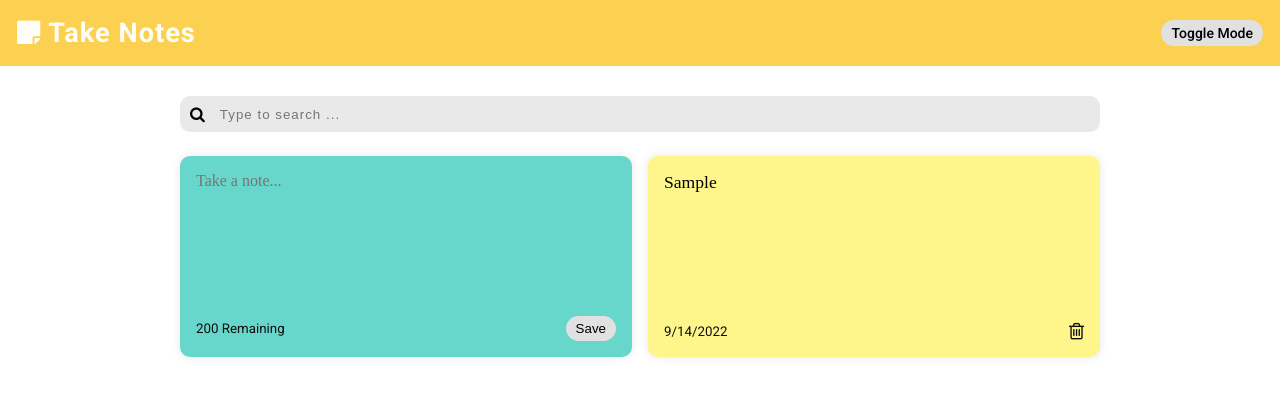
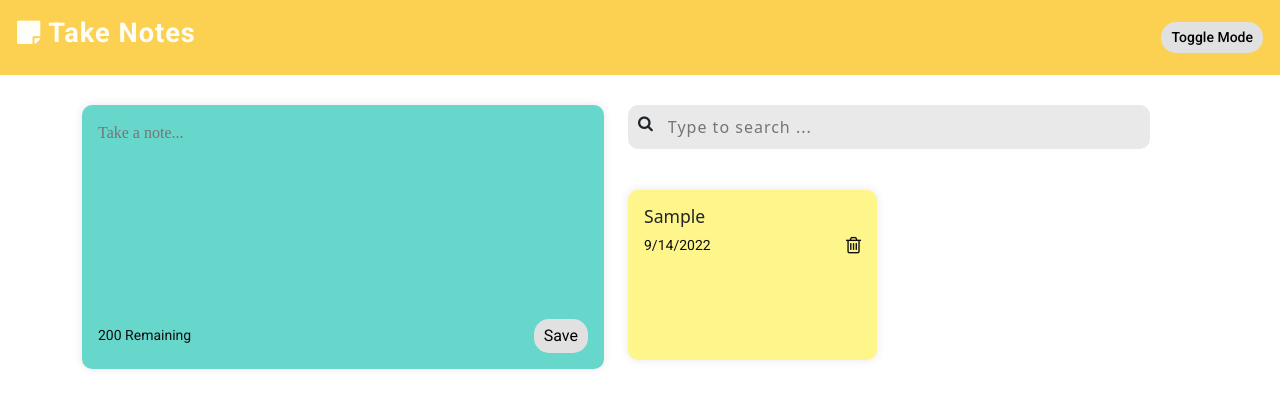
Before and after one commit to samipak458/Take-Online-Notes-With-Azure-Services, a React (Create React App) app: page / in a window 1280 px wide. Both pictures are taken after typing "Sample" into the empty fields and a click on the button "Save". Shown: the top 408 px of the page. Built offline with nearby package versions, Linux system fonts and the light colour scheme.

Commit message:
positioning changes
I added bootstrap to the project and used to make some positioning changes in the app . so it looks better I think .
Also , I added a text message when there is nothing matching the search box text

```diff
--- a/package.json
+++ b/package.json
@@ -6,6 +6,7 @@
     "@testing-library/jest-dom": "^5.16.5",
     "@testing-library/react": "^13.4.0",
     "@testing-library/user-event": "^13.5.0",
+    "bootstrap": "^5.2.2",
     "react": "^18.2.0",
     "react-dom": "^18.2.0",
     "react-scripts": "5.0.1",
--- a/src/App.css
+++ b/src/App.css
@@ -48,11 +48,11 @@
   min-height: 100vh;
 }
 
-.notes-container {
+/* .notes-container {
   display: grid;
   gap: 1rem;
   grid-template-columns: repeat(auto-fit, minmax(250px, 1fr));
-}
+} */
 
 .newNote {
   background-color: #67d7cc;
@@ -60,16 +60,17 @@
   padding: 1rem;
   min-height: 170px;
   box-shadow: 0 0 10px rgba(0, 0, 0, 0.1);
-  display: flex;
-  flex-direction: column;
-  justify-content: space-between;
+  /* display: block;
+  width: 100%; */
+  /* flex-direction: column; */
+  /* justify-content: space-between; */
 }
 
 textarea {
   font-family:'Times New Roman', Times, serif !important;
   font-size: 1.0rem;
   border: none;
-  resize: none;
+  resize: none !important;
   background-color: #67d7cc;
 }
 
@@ -95,10 +96,6 @@ textarea:focus {
   padding: 1rem;
   min-height: 170px;
   box-shadow: 0 0 10px rgba(0, 0, 0, 0.1);
-  display: flex;
-  flex-direction: column;
-  justify-content: space-between;
-  /* font-family:Arial, Helvetica, sans-serif; */
 }
 
 .note-title {
--- a/src/App.js
+++ b/src/App.js
@@ -4,7 +4,7 @@ import Notes from './Components/Notes';
 import CreateNote from './Components/CreateNote';
 import Search from './Components/Search';
 import './App.css';
-
+import "bootstrap/dist/css/bootstrap.min.css";
 
 const App = () => {
 
@@ -51,26 +51,43 @@ const App = () => {
         <Header handleDarkMode={setDarkMode} />
 
         <div className='container'>
-          <Search handleSearchNote={setSearchText} />
           <div className="notes-container">
+            <div className='row'>
+              <div className='row col-12 col-lg-6'>
+                <div className='col mb-3'>
                   <CreateNote
                     handleAddNote={addNote}
                   />
+                </div>
+              </div>
+              <div className='row col-12 col-lg-6'>
+                <div className='col-12'>
+                  <Search handleSearchNote={setSearchText} />
+                </div>
+                {
+                  (searchText !== '' && notes.findIndex(note => note.text.toLowerCase().includes(searchText.toLowerCase())) === -1) ?
+                    <p className='text-center'>No item found !</p> :
+                    notes.filter((notes) => notes.text.toLowerCase().includes(searchText.toLowerCase())).reverse().map((note, index) => {
+                      return (
+                        <>
+                          <div className='col-12 col-sm-12 col-md-6 col-lg-6 mb-2'>
 
-            {
-              notes.filter((notes) => notes.text.includes(searchText)).reverse().map((note, index) => {
-                return (
                             <Notes
                               key={index}
                               id={index}
                               text={note.text}
                               date={note.date}
                               handleDeleteNote={deleteNote}
+
                             />
+                          </div>
+
+                        </>
                       )
                     })
                 }
-
+              </div>
+            </div>
           </div>
         </div>
       </div>
--- a/src/Components/CreateNote.jsx
+++ b/src/Components/CreateNote.jsx
@@ -34,6 +34,7 @@ const CreateNote = ({ handleAddNote }) => {
           cols='10'
           placeholder='Take a note...'
           value={noteText}
+
           onChange={handleChange} />
         <div className='note-footer'>
           <small>{characterLimit - noteText.length} Remaining</small>  {/*subtract the length of the note from the character limit  */}
--- a/src/Components/Notes.jsx
+++ b/src/Components/Notes.jsx
@@ -1,17 +1,18 @@
 import React from 'react';
 
-const Notes = ( prop )=> {
+const Notes = (prop) => {
 
   return (
     <>
-    <div className='note'>
-      <h5 className='note-title'>{prop.text}</h5>
-      <div className='note-footer'>
-        <small>{prop.date}</small>
-        <i className="fa fa-trash-o" aria-hidden="true" onClick={()=> {
-           prop.handleDeleteNote(prop.id) }}></i> {/* here we are passing the id of the note to be deleted. */}
+      <div className='note '>
+          <h5 className='note-title'>{prop.text}</h5>
+          <div className='note-footer'>
+            <small>{prop.date}</small>
+            <i className="fa fa-trash-o" aria-hidden="true" onClick={() => {
+              prop.handleDeleteNote(prop.id)
+            }}></i> {/* here we are passing the id of the note to be deleted. */}
+          </div>
       </div>
-    </div>
     </>
   );
 }
```
Also changed, not shown: 1 other file (tests, documents, lock files or other folders). Lines whose indentation alone changed are shown as unchanged.
